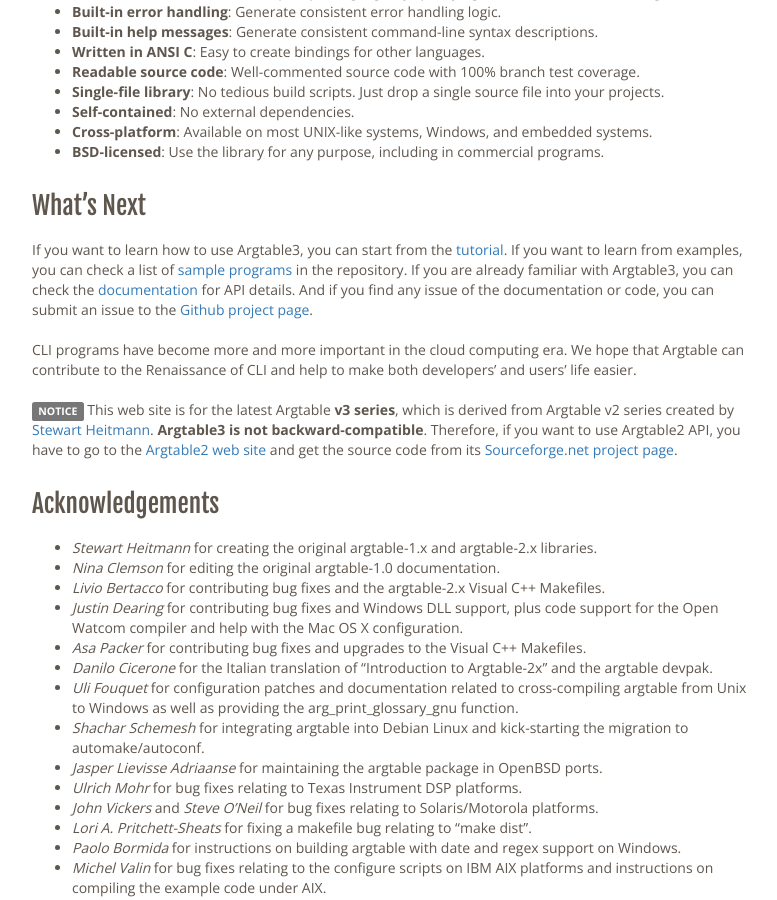
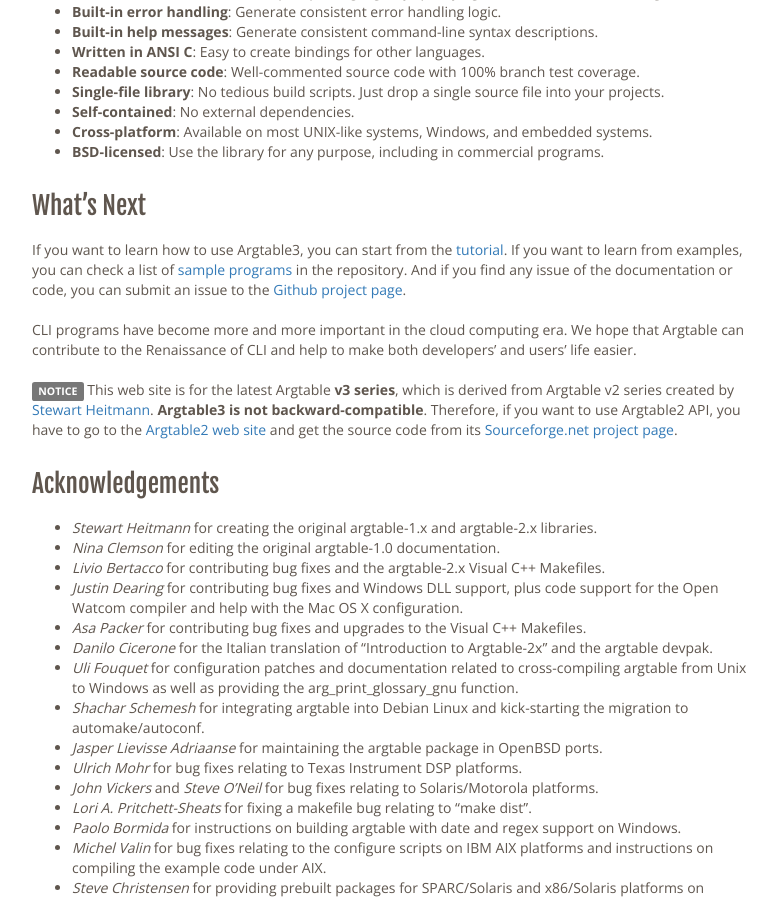
Before and after one commit to argtable/argtable.github.io, a Jekyll site: the page built from index.md, in a window 1280 px wide and 900 px high, scrolled down 2158 px. Shown: the whole window, without its empty margins (248-1025 px from the left). Built offline with Jekyll 4.4.1, drawn with Linux system fonts in a browser that asks for light colours; nearby versions of some CDN libraries; some of the changed lines change nothing that is shown.

Commit message:
fix: Broken links in home page found here https://www.argtable.org/
close #20

```diff
--- a/index.md
+++ b/index.md
@@ -97,7 +97,7 @@
 
 ## What's Next
 
-If you want to learn how to use Argtable3, you can start from the [tutorial][tutorial]. If you want to learn from examples, you can check a list of [sample programs][example] in the repository. If you are already familiar with Argtable3, you can check the [documentation][doc] for API details. And if you find any issue of the documentation or code, you can submit an issue to the [Github project page][issue].
+If you want to learn how to use Argtable3, you can start from the [tutorial][tutorial]. If you want to learn from examples, you can check a list of [sample programs][example] in the repository. And if you find any issue of the documentation or code, you can submit an issue to the [Github project page][issue].
 
 CLI programs have become more and more important in the cloud computing era. We hope that Argtable can contribute to the Renaissance of CLI and help to make both developers' and users' life easier.
 
@@ -131,7 +131,7 @@
 [heitmann]: email:sheitmann@users.sourceforge.net
 [argtable2]: http://argtable.sourceforge.net/
 [argtable2-sourceforge]: http://sourceforge.net/projects/argtable/
-[tutorial]: http://argtable.org/tutorial/
-[example]: http://argtable.org/examples/
+[tutorial]: https://www.argtable.org/tutorial/
+[example]: https://github.com/argtable/argtable3/tree/master/examples
 [doc]: http://argtable.org/documentation/
-[issue]: https://github.com/tomghuang/tomghuang.github.io/issues
+[issue]: https://github.com/argtable/argtable3/issues
```
